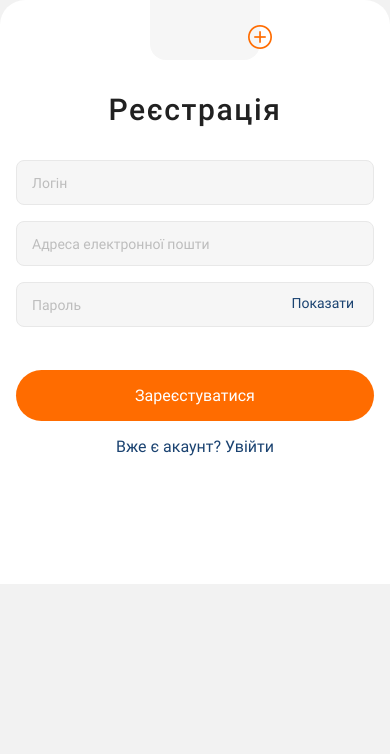
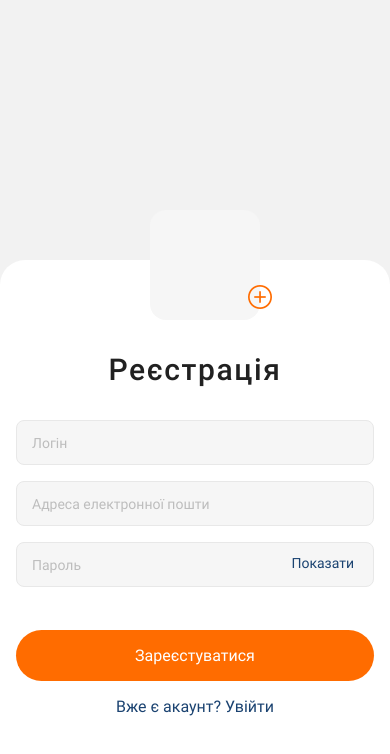
Before and after one commit to iSteffan/react-native-hw-5, a React Native app: screen /Register in a window 390 px wide. Shown: the top 754 px of the page. Built offline with nearby package versions, Linux system fonts and the light colour scheme.

Commit message:
update keyboard view on registerScreen

```diff
--- a/Screens/authScreens/RegistrationScreen.js
+++ b/Screens/authScreens/RegistrationScreen.js
@@ -76,8 +76,10 @@ export default function RegistrationScreen({ navigation }) {
 
   return (
     <TouchableWithoutFeedback onPress={keyboardHide}>
-      <View>
-        <KeyboardAvoidingView behavior={Platform.OS === 'ios' ? 'padding' : 'height'}>
+      <KeyboardAvoidingView
+        behavior={Platform.OS === 'ios' ? 'padding' : null}
+        style={styles.container}
+      >
         <View style={styles.container}>
           <Image source={require('../../assets/images/photo-bg.jpg')} style={styles.image} />
           <View style={styles.formWrap}>
@@ -152,9 +154,7 @@ export default function RegistrationScreen({ navigation }) {
                   onPress={() => setIsPasswordHidden(prevState => !prevState)}
                   style={styles.toggleButton}
                 >
-                    <Text style={styles.toggleText}>
-                      {isPasswordHidden ? 'Показати' : 'Сховати'}
-                    </Text>
+                  <Text style={styles.toggleText}>{isPasswordHidden ? 'Показати' : 'Сховати'}</Text>
                 </Pressable>
               </View>
             </View>
@@ -177,7 +177,6 @@ export default function RegistrationScreen({ navigation }) {
           </View>
         </View>
       </KeyboardAvoidingView>
-      </View>
     </TouchableWithoutFeedback>
   );
 }
```
Lines whose indentation alone changed are shown as unchanged.
